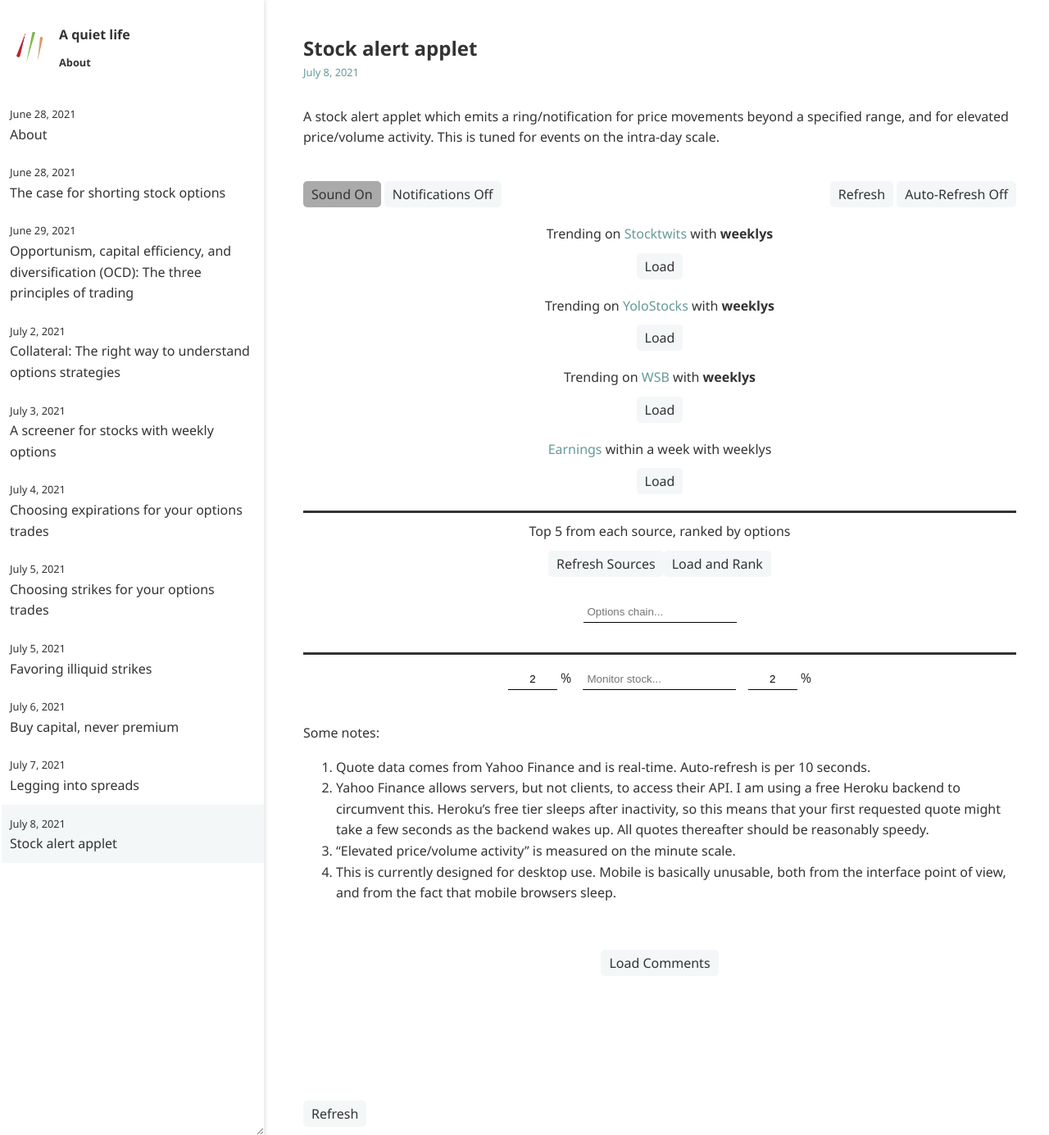
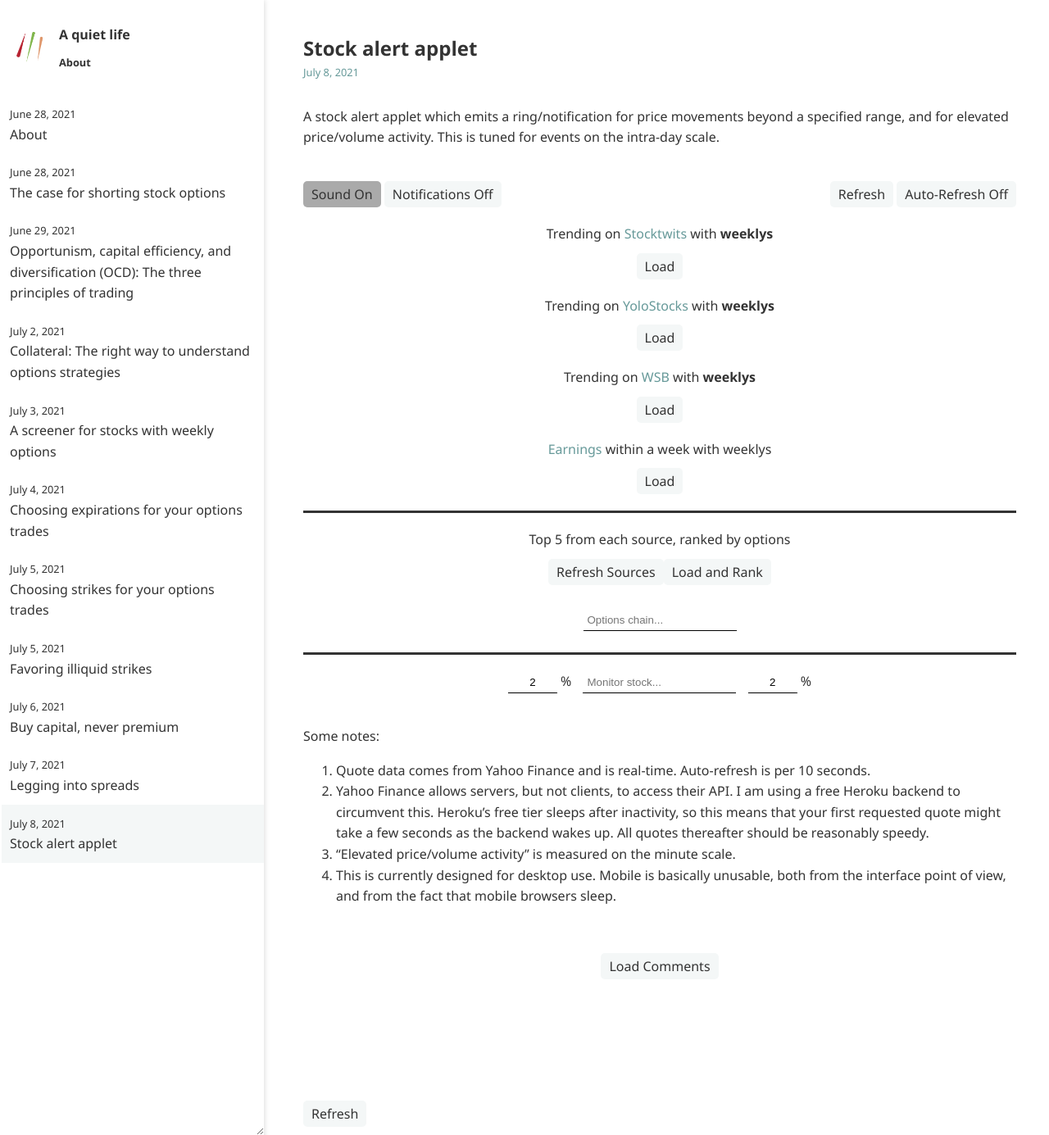
Before and after one commit to ansyblenetwork/aquietlife, a Jekyll site: the page built from _posts/2021-07-08-alerts.md, in a window 1280 px wide and 1385 px high. Shown: the whole window at 82% size. Built offline with Jekyll 4.4.1, drawn with Linux system fonts in a browser that asks for light colours.

Commit message:
Update 2021-07-08-alerts.md

```diff
--- a/_posts/2021-07-08-alerts.md
+++ b/_posts/2021-07-08-alerts.md
@@ -33,7 +33,7 @@ A stock alert applet which emits a ring/notification for price movements beyond
 <div style="margin-bottom:10px; text-align:center" id="earnings"><a target='_blank' href='https://finance.yahoo.com/calendar/earnings'>Earnings</a> within a week with weeklys</div>
 <button id="earningsButton" style="margin:0px auto 20px auto; display:block;" onclick="if (this.textContent == 'Load') updateEarnings(); else addAll(earnings)">Load</button>
 
-<div style="margin-bottom:10px; text-align:center; padding-top:10px; border-top:solid" id="merge">Top 5 from each source, ranked by options</div>
+<div style="margin-bottom:10px; text-align:center; padding-top:20px; border-top:solid" id="merge">Top 5 from each source, ranked by options</div>
 	<div style="margin-bottom:20px; text-align:center">
 <button onclick="updateAll();">Refresh Sources</button><button id="mergeButton" onclick="mergeAll()">Load and Rank</button>
 	</div>
@@ -46,7 +46,7 @@ A stock alert applet which emits a ring/notification for price movements beyond
 id="optionsInput" type="text" style="margin:10px;" autocomplete="off" placeholder="Options chain...">
 </div>
 
-<ul style="list-style-type:none; padding-left:0px;padding-bottom:10px; border-bottom:solid" id="optionslist"></ul>
+<ul style="list-style-type:none; padding-left:0px;margin-bottom:20px; border-bottom:solid" id="optionslist"></ul>
 
 
 <div style="width:max-content; margin:auto">
```
